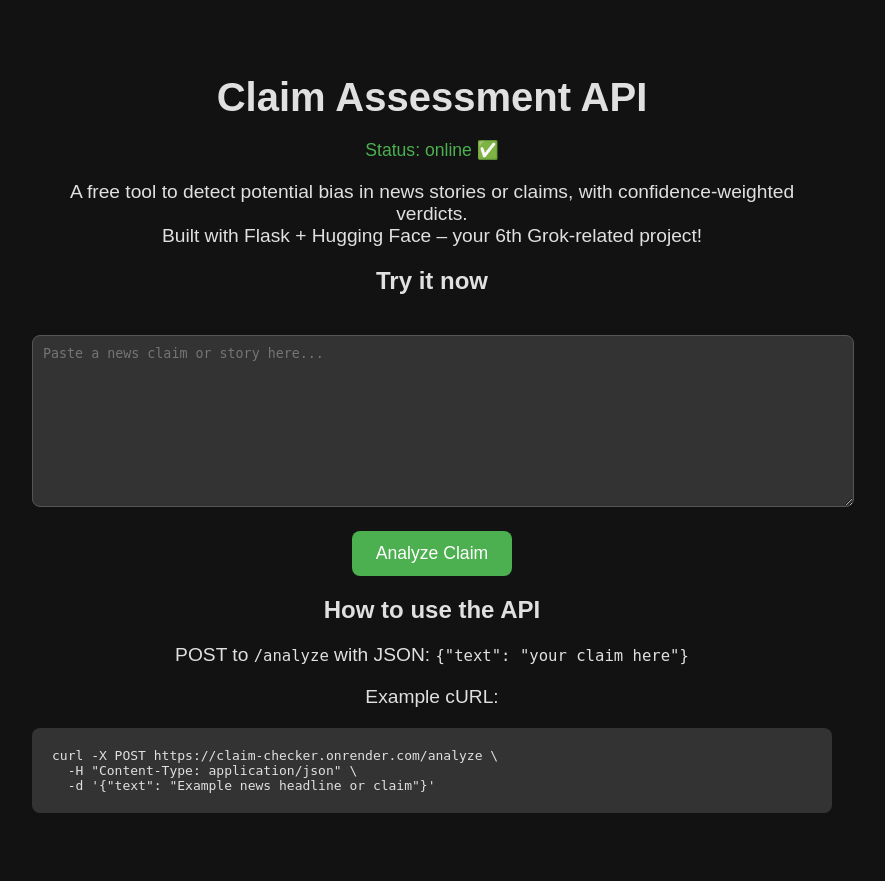
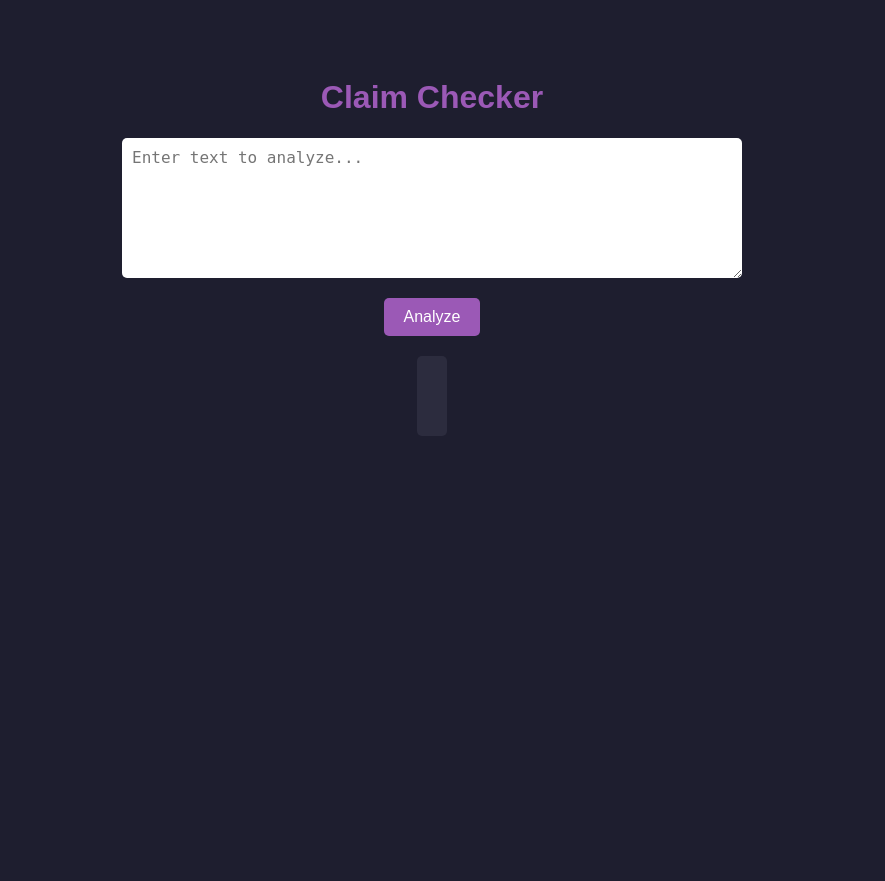
Before and after one commit to thenecronwolf-blip/Claim-Checker, a Flask app: template ui/templates/index.html in a window 1280 px wide. Shown: the whole page, without its empty margins (208-1093 px from the left). After the commit the page ends 436 px from the top, so only its background shows below. Run offline with Flask 3, Linux system fonts and the light colour scheme; the template is opened without the code that fills it, so the values that code supplies are empty.

Commit message:
Update index.html
Updated user interface (again)

```diff
--- a/ui/templates/index.html
+++ b/ui/templates/index.html
@@ -3,54 +3,121 @@
 <head>
     <meta charset="UTF-8">
     <meta name="viewport" content="width=device-width, initial-scale=1.0">
-    <title>Claim Assessment API</title>
+    <title>Claim Checker</title>
     <style>
-        body { font-family: Arial, sans-serif; background: #121212; color: #e0e0e0; text-align: center; padding: 40px; }
-        h1 { font-size: 2.5em; margin-bottom: 10px; }
-        p { font-size: 1.2em; max-width: 800px; margin: 20px auto; }
-        .container { max-width: 800px; margin: 0 auto; }
-        textarea { width: 100%; height: 150px; padding: 10px; margin: 20px 0; background: #333; color: #fff; border: 1px solid #555; border-radius: 8px; }
-        button { padding: 12px 24px; font-size: 1.1em; background: #4CAF50; color: white; border: none; border-radius: 8px; cursor: pointer; }
-        button:hover { background: #45a049; }
-        pre { background: #333; padding: 20px; text-align: left; border-radius: 8px; overflow-x: auto; margin: 20px 0; }
-        .status { font-size: 1.1em; margin: 20px 0; color: #4CAF50; }
+        body {
+            font-family: Arial, sans-serif;
+            background: #1e1e2f;
+            color: #e0e0e0;
+            display: flex;
+            flex-direction: column;
+            align-items: center;
+            padding: 50px;
+        }
+        h1 {
+            color: #9b59b6;
+        }
+        textarea {
+            width: 100%;
+            max-width: 600px;
+            height: 120px;
+            padding: 10px;
+            border-radius: 5px;
+            border: none;
+            font-size: 16px;
+            margin-bottom: 20px;
+        }
+        button {
+            background: #9b59b6;
+            color: white;
+            padding: 10px 20px;
+            border: none;
+            border-radius: 5px;
+            cursor: pointer;
+            font-size: 16px;
+        }
+        button:hover {
+            background: #8e44ad;
+        }
+        button:disabled {
+            background: #666;
+            cursor: not-allowed;
+        }
+        #result {
+            margin-top: 20px;
+            max-width: 600px;
+            padding: 15px;
+            background: #2c2c3e;
+            border-radius: 5px;
+            word-wrap: break-word;
+            min-height: 50px;
+        }
+        /* Loading Spinner */
+        .spinner {
+            border: 4px solid #2c2c3e;
+            border-top: 4px solid #9b59b6;
+            border-radius: 50%;
+            width: 40px;
+            height: 40px;
+            animation: spin 1s linear infinite;
+            margin: 20px auto;
+            display: none; /* Hidden by default */
+        }
+        @keyframes spin {
+            0% { transform: rotate(0deg); }
+            100% { transform: rotate(360deg); }
+        }
     </style>
 </head>
 <body>
-    <div class="container">
-        <h1>Claim Assessment API</h1>
-        <p class="status">Status: online ✅</p>
-        <p>A free tool to detect potential bias in news stories or claims, with confidence-weighted verdicts.<br>
-        Built with Flask + Hugging Face – your 6th Grok-related project!</p>
+    <h1>Claim Checker</h1>
+    <textarea id="inputText" placeholder="Enter text to analyze..."></textarea>
+    <button id="analyzeBtn" onclick="analyzeText()">Analyze</button>
 
-        <h2>Try it now</h2>
-        <form id="analyzeForm">
-            <textarea name="text" placeholder="Paste a news claim or story here..." required></textarea><br>
-            <button type="submit">Analyze Claim</button>
-        </form>
-
+    <div class="spinner" id="spinner"></div>
     <div id="result"></div>
 
-        <h2>How to use the API</h2>
-        <p>POST to <code>/analyze</code> with JSON: <code>{"text": "your claim here"}</code></p>
-        <p>Example cURL:</p>
-        <pre>curl -X POST https://claim-checker.onrender.com/analyze \
-  -H "Content-Type: application/json" \
-  -d '{"text": "Example news headline or claim"}'</pre>
-    </div>
+    <script>
+        async function analyzeText() {
+            const text = document.getElementById('inputText').value.trim();
+            if (!text) {
+                document.getElementById('result').innerHTML = "Please enter some text to analyze.";
+                return;
+            }
 
-    <script>
-        document.getElementById('analyzeForm').addEventListener('submit', async (e) => {
-            e.preventDefault();
-            const text = e.target.text.value;
+            const resultDiv = document.getElementById('result');
+            const spinner = document.getElementById('spinner');
+            const btn = document.getElementById('analyzeBtn');
+
+            // Show loading state
+            resultDiv.innerHTML = "";
+            spinner.style.display = "block";
+            btn.disabled = true;
+            btn.textContent = "Analyzing...";
+
+            try {
                 const response = await fetch('/analyze', {
                     method: 'POST',
                     headers: { 'Content-Type': 'application/json' },
                     body: JSON.stringify({ text })
                 });
+
                 const data = await response.json();
-            document.getElementById('result').innerHTML = '<pre>' + JSON.stringify(data, null, 2) + '</pre>';
-        });
+
+                if (response.ok) {
+                    resultDiv.innerHTML = `<pre>${JSON.stringify(data.result, null, 2)}</pre>`;
+                } else {
+                    resultDiv.innerHTML = `Error: ${data.error || 'Something went wrong'}`;
+                }
+            } catch (err) {
+                resultDiv.innerHTML = `Connection error: ${err.message}`;
+            } finally {
+                // Hide loading state
+                spinner.style.display = "none";
+                btn.disabled = false;
+                btn.textContent = "Analyze";
+            }
+        }
     </script>
 </body>
 </html>
```
Lines whose indentation alone changed are shown as unchanged.
